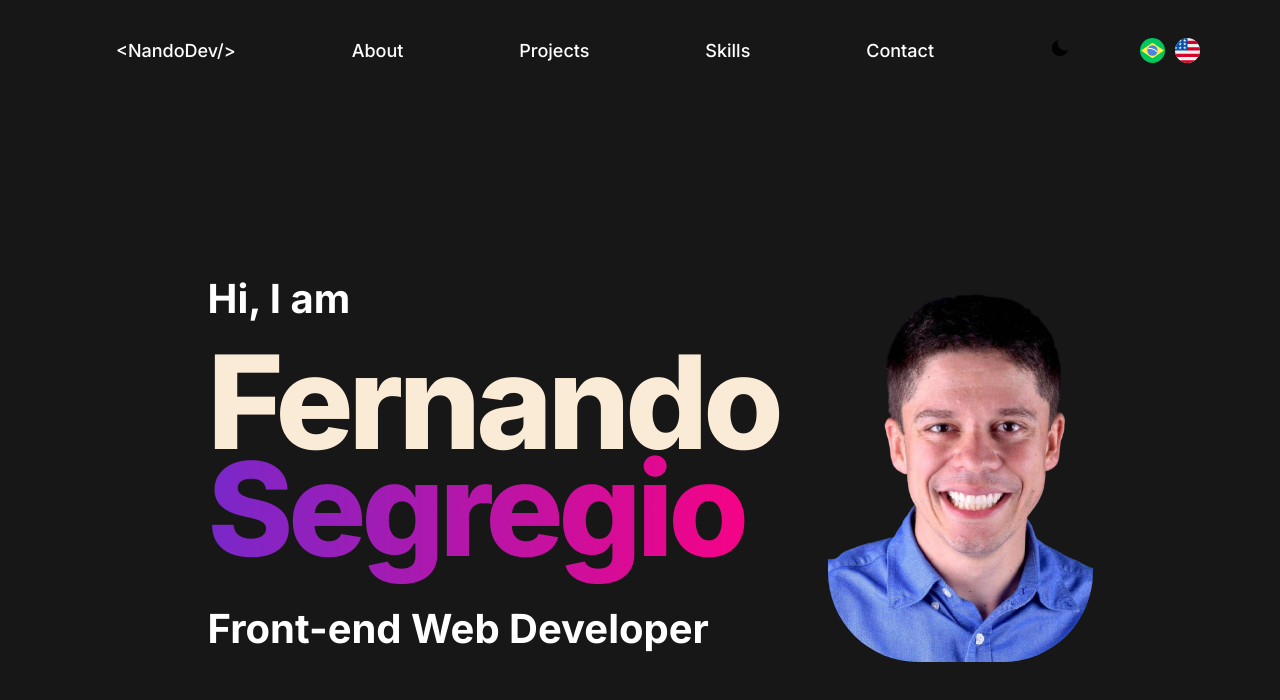
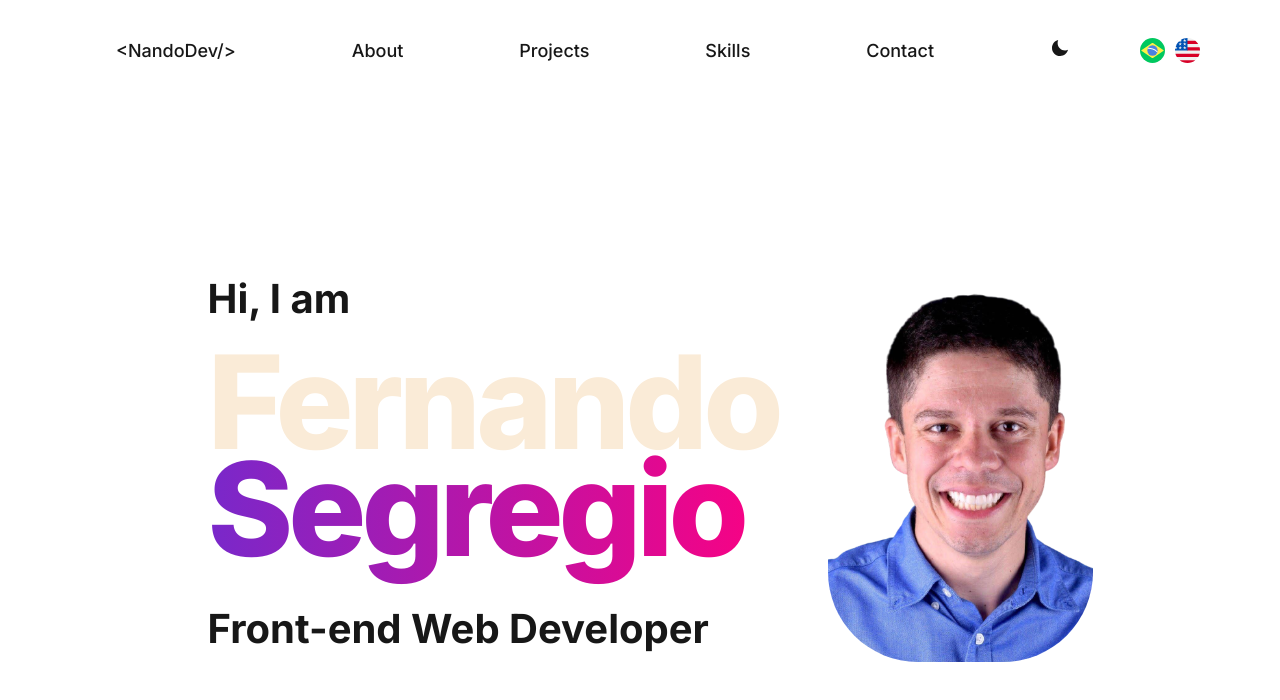
Before and after one commit to FernandoSegregio/dev, a React (Vite) app: page / in a window 1280 px wide. Shown: the top 700 px of the page. Built offline with nearby package versions, Linux system fonts and the light colour scheme.

Commit message:
style + refactor: passa logica da mudança de thema para o ThemeProvider.

```diff
--- a/src/components/header/Header.jsx
+++ b/src/components/header/Header.jsx
@@ -1,4 +1,5 @@
 import React, { useContext } from 'react';
+import { ThemeProvider } from 'styled-components';
 import { IoMdMoon as Moon } from 'react-icons/io';
 import { FiSun as Sun } from 'react-icons/fi';
 import brazil from '../../images/brazil-circle.svg';
@@ -6,44 +7,51 @@ import EUA from '../../images/EUA-circle.svg';
 import PortfolioContext from '../../context/PortfolioContext';
 import { HeaderStyle, FlagStyle } from './style';
 import languageData from '../../support/languageData';
+import { dark, light } from '../../style/theme/theme';
 
 const titleHeader = '<NandoDev/>';
 
 export default function Header() {
   const {
-    theme,
-    setTheme,
-    language,
-    setLanguage,
+    theme, setTheme, language, setLanguage,
   } = useContext(PortfolioContext);
 
   function alterTheme() {
-    if (theme) {
-      setTheme(false);
-    } if (!theme) {
-      setTheme(true);
-    }
+    setTheme(theme === 'dark' ? 'light' : 'dark');
   }
 
   return (
+    <ThemeProvider theme={theme === 'dark' ? dark : light}>
       <HeaderStyle>
         <nav>
+          <li>{titleHeader}</li>
           <li>
-          { titleHeader }
+            {language === 'pt-BR'
+              ? languageData.titleNav1.pt
+              : languageData.titleNav1.en}
           </li>
-        <li>{ language === 'pt-BR' ? languageData.titleNav1.pt : languageData.titleNav1.en }</li>
-        <li>{ language === 'pt-BR' ? languageData.titleNav2.pt : languageData.titleNav2.en }</li>
-        <li>{ language === 'pt-BR' ? languageData.titleNav3.pt : languageData.titleNav3.en }</li>
-        <li>{ language === 'pt-BR' ? languageData.titleNav4.pt : languageData.titleNav4.en }</li>
+          <li>
+            {language === 'pt-BR'
+              ? languageData.titleNav2.pt
+              : languageData.titleNav2.en}
+          </li>
+          <li>
+            {language === 'pt-BR'
+              ? languageData.titleNav3.pt
+              : languageData.titleNav3.en}
+          </li>
+          <li>
+            {language === 'pt-BR'
+              ? languageData.titleNav4.pt
+              : languageData.titleNav4.en}
+          </li>
         </nav>
         <button
           type="button"
           onClick={() => alterTheme()}
           className="button-visible"
         >
-        { theme
-          ? <Sun />
-          : <Moon className="theme-dark" />}
+          {theme === 'dark' ? <Sun /> : <Moon />}
         </button>
         <FlagStyle>
           <input
@@ -51,9 +59,11 @@ export default function Header() {
             value="pt-BR"
             onClick={(e) => setLanguage(e.target.value)}
             src={brazil}
-          alt={language === 'pt-BR'
+            alt={
+              language === 'pt-BR'
                 ? languageData.altFlagBrazil.pt
-            : languageData.altFlagBrazil.en}
+                : languageData.altFlagBrazil.en
+            }
             width="25px"
             height="25px"
           />
@@ -62,13 +72,16 @@ export default function Header() {
             value="en-US"
             onClick={(e) => setLanguage(e.target.value)}
             src={EUA}
-          alt={language === 'pt-BR'
+            alt={
+              language === 'pt-BR'
                 ? languageData.altFlagEUA.pt
-            : languageData.altFlagEUA.en}
+                : languageData.altFlagEUA.en
+            }
             width="25px"
             height="25px"
           />
         </FlagStyle>
       </HeaderStyle>
+    </ThemeProvider>
   );
 }
--- a/src/components/header/style.js
+++ b/src/components/header/style.js
@@ -4,8 +4,8 @@ export const HeaderStyle = styled.header`
   display: flex;
   justify-content: space-around;
   align-items: center;
-  background-color: var(--black);
-  color: var(--white);
+  background-color: ${(props) => props.theme.background};
+  color: ${(props) => props.theme.text};
   font-size: 18px;
   padding-top: 3%;
 
@@ -23,12 +23,8 @@ export const HeaderStyle = styled.header`
     button {
         background-color: transparent;
         border: none;
-        color: var(--white);
+        color: ${(props) => props.theme.text};
         font-size: 20px;
-    }
-
-    .theme-dark {
-        color: var(--black);
     }
 `;
 
--- a/src/components/section/SectionMain.jsx
+++ b/src/components/section/SectionMain.jsx
@@ -1,19 +1,16 @@
-import React, { useContext, useEffect } from 'react';
+import React, { useContext } from 'react';
+import { ThemeProvider } from 'styled-components';
 import PortfolioContext from '../../context/PortfolioContext';
 import photo from '../../images/photo.png';
 import { ImageMain, Section } from './style';
 import languageData from '../../support/languageData';
+import { dark, light } from '../../style/theme/theme';
 
 export default function SectionMain() {
-  const { language } = useContext(PortfolioContext);
-
-  const languageUser = () => language;
-
-  useEffect(() => {
-    languageUser();
-  }, [language]);
+  const { language, theme } = useContext(PortfolioContext);
 
   return (
+    <ThemeProvider theme={theme === 'dark' ? dark : light}>
       <Section>
         <div>
           <h3>
@@ -31,5 +28,6 @@ export default function SectionMain() {
         </div>
         <ImageMain src={photo} alt="Foto Fernando Segregio" />
       </Section>
+    </ThemeProvider>
   );
 }
--- a/src/components/section/style.js
+++ b/src/components/section/style.js
@@ -1,8 +1,8 @@
 import styled from 'styled-components';
 
 export const Section = styled.section`
-  background-color: var(--black);
-  color: var(--white);
+  background-color: ${(props) => props.theme.background};
+  color: ${(props) => props.theme.text};
   display: flex;
   height: 100vh;
   align-items: center;
--- a/src/context/PortfolioProvider.jsx
+++ b/src/context/PortfolioProvider.jsx
@@ -3,11 +3,12 @@ import PropTypes from 'prop-types';
 import PortfolioContext from './PortfolioContext';
 
 export default function PortfolioProvider({ children }) {
+  const languageUser = navigator.language;
   const themeUser = window.matchMedia('(prefers-color-scheme: dark)');
-  const languageUser = navigator.language;
+  const themeUserCollor = themeUser.matches ? 'dark' : 'light';
 
+  const [theme, setTheme] = useState(themeUserCollor);
   const [language, setLanguage] = useState(languageUser);
-  const [theme, setTheme] = useState(themeUser.matches);
 
   const context = { language, setLanguage, theme, setTheme };
 
--- /dev/null
+++ b/src/style/theme/theme.js
@@ -0,0 +1,9 @@
+export const dark = {
+  background: '#000000e8',
+  text: '#ffffff',
+};
+
+export const light = {
+  background: '#ffffff',
+  text: '#000000e8',
+};
```
Lines whose indentation alone changed are shown as unchanged.
